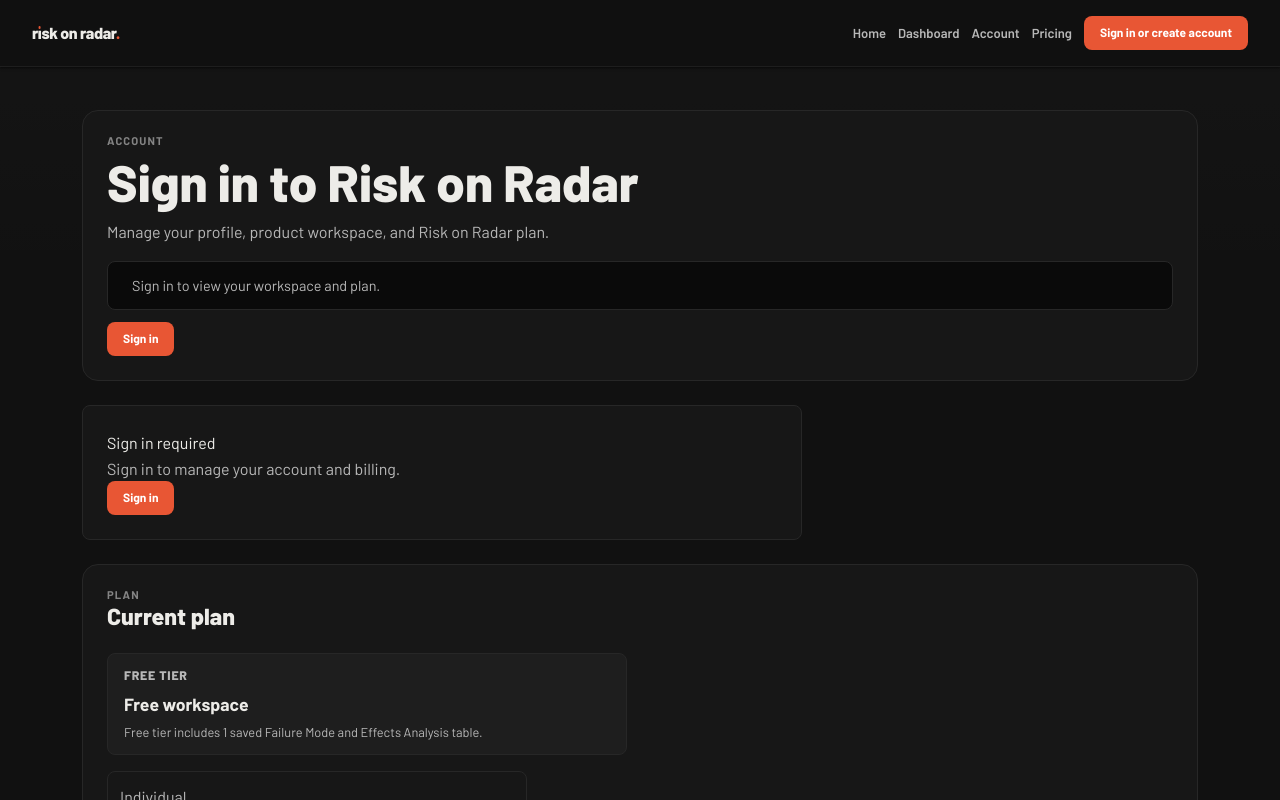
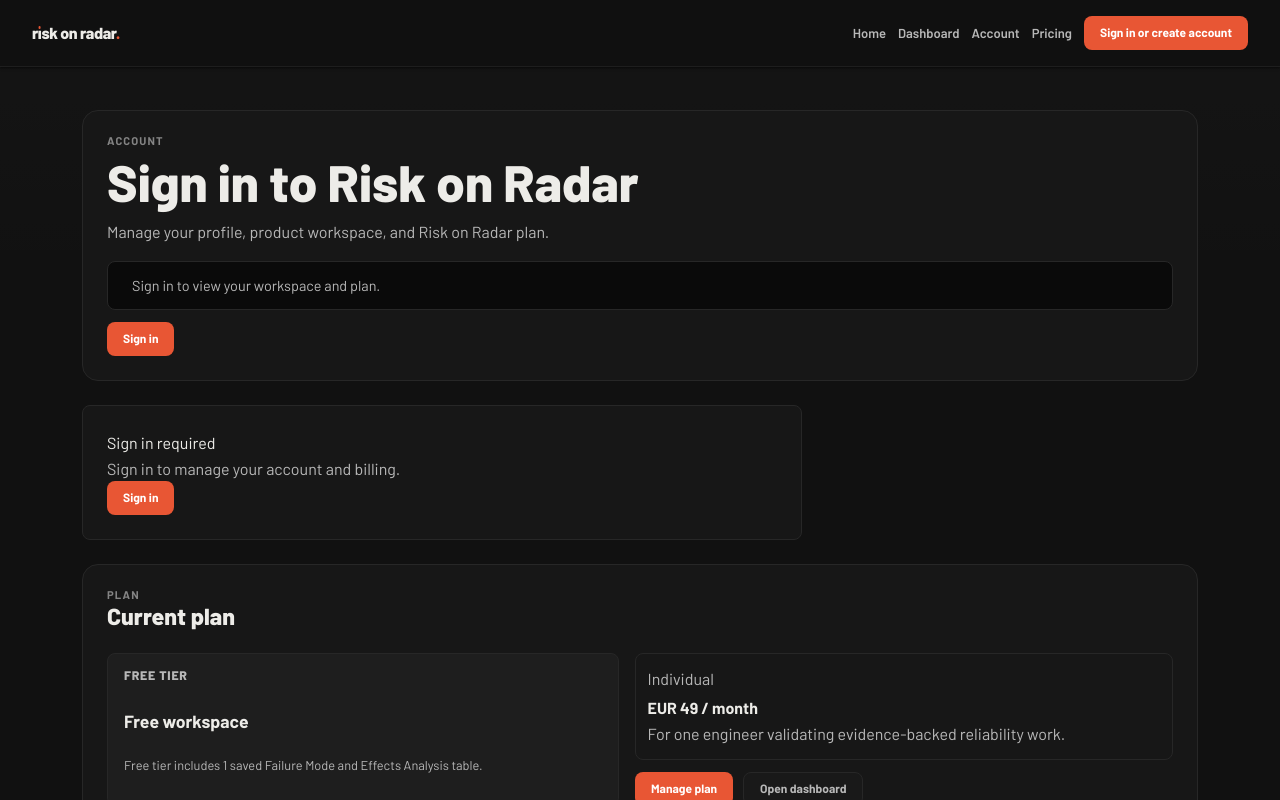
Before and after one commit to riskonradar/app, a Next.js app in the folder apps/web/: page /account in a window 1280 px wide. Shown: the top 800 px of the page. Built offline with nearby package versions, Linux system fonts and the light colour scheme; no server answers.

Commit message:
Simplify account plan and payment success

```diff
--- a/apps/web/src/app/account/page.tsx
+++ b/apps/web/src/app/account/page.tsx
@@ -42,8 +42,9 @@
             <span className="metric-label">Plan</span>
             <h2>Current plan</h2>
           </div>
+          <div className="account-plan-grid">
             <MembershipStatus serverStatus={summary?.organization.billing_status} serverPlan={summary?.organization.plan_key} />
-          <div className="plan-strip">
+            <div className="account-plan-detail">
               {demoPlans.map((plan) => (
                 <article key={plan.key} className="plan-strip-item">
                   <span>{plan.name}</span>
@@ -51,7 +52,6 @@
                   <p>{plan.description}</p>
                 </article>
               ))}
-          </div>
               <div className="page-actions">
                 <Link href="/pricing" className="btn btn-primary btn-sm">
                   Manage plan
@@ -60,6 +60,8 @@
                   Open dashboard
                 </Link>
               </div>
+            </div>
+          </div>
         </section>
       </main>
     </div>
--- a/apps/web/src/app/billing/success/page.tsx
+++ b/apps/web/src/app/billing/success/page.tsx
@@ -33,25 +33,9 @@
             <span className="metric-label">Payment complete</span>
             <h1 id="payment-success-title">You are now a Pro member</h1>
             <p>
-              Your account is upgraded for this workspace. Unlimited Failure Mode and Effects Analysis tables are available
-              in the dashboard and account management views.
+              Your account is upgraded for this workspace. Unlimited FMEA tables are available.
             </p>
           </div>
-
-          <dl className="billing-result-summary">
-            <div>
-              <dt>Plan</dt>
-              <dd>Pro Individual</dd>
-            </div>
-            <div>
-              <dt>Analysis availability</dt>
-              <dd>Unlimited saved tables</dd>
-            </div>
-            <div>
-              <dt>Profile status</dt>
-              <dd>Pro profile active</dd>
-            </div>
-          </dl>
 
           <div className="page-actions">
             <Link href="/dashboard" className="btn btn-primary btn-sm">
--- a/apps/web/src/app/globals.css
+++ b/apps/web/src/app/globals.css
@@ -2922,12 +2922,26 @@
   width: 100%;
 }
 
-.account-pricing-summary .membership-status {
-  max-width: 520px;
-}
-
-.account-pricing-summary .plan-strip {
-  grid-template-columns: minmax(0, 420px);
+.account-plan-grid {
+  display: grid;
+  grid-template-columns: minmax(280px, 0.95fr) minmax(320px, 1fr);
+  gap: var(--space-lg);
+  align-items: stretch;
+  margin-top: var(--space-xl);
+}
+
+.account-plan-grid .membership-status {
+  min-height: 100%;
+  margin-top: 0;
+}
+
+.account-plan-detail {
+  display: grid;
+  gap: var(--space-md);
+}
+
+.account-plan-detail .page-actions {
+  margin-top: 0;
 }
 
 .clerk-embedded-frame {
@@ -3200,6 +3214,7 @@
   .dashboard-metrics,
   .account-summary-grid,
   .pricing-grid,
+  .account-plan-grid,
   .plan-strip {
     grid-template-columns: 1fr;
   }
```
Lines whose indentation alone changed are shown as unchanged.
